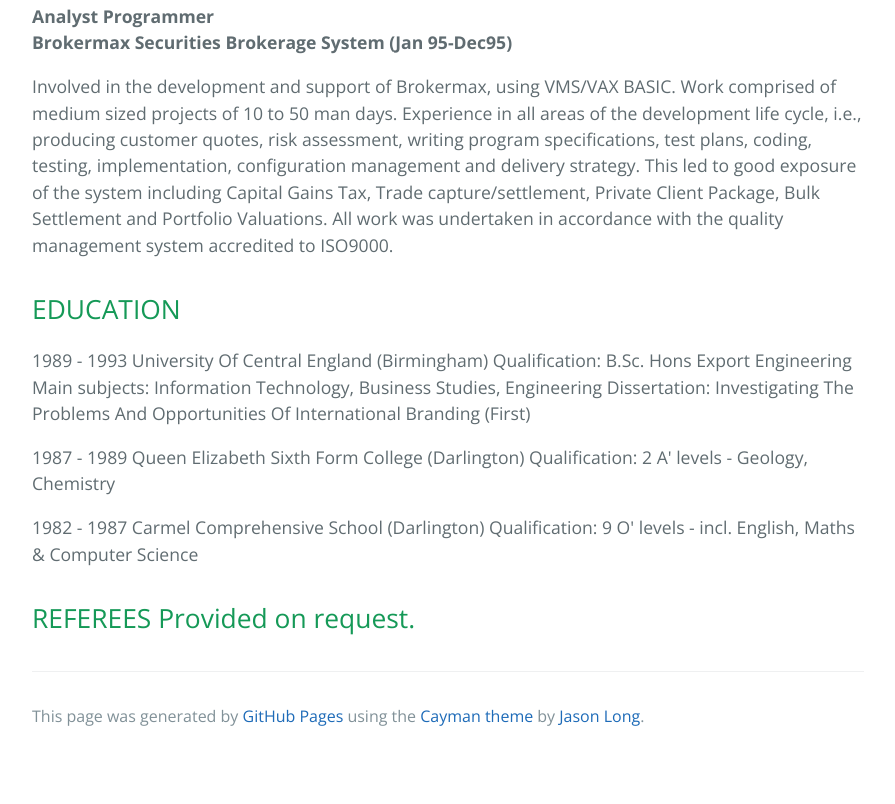
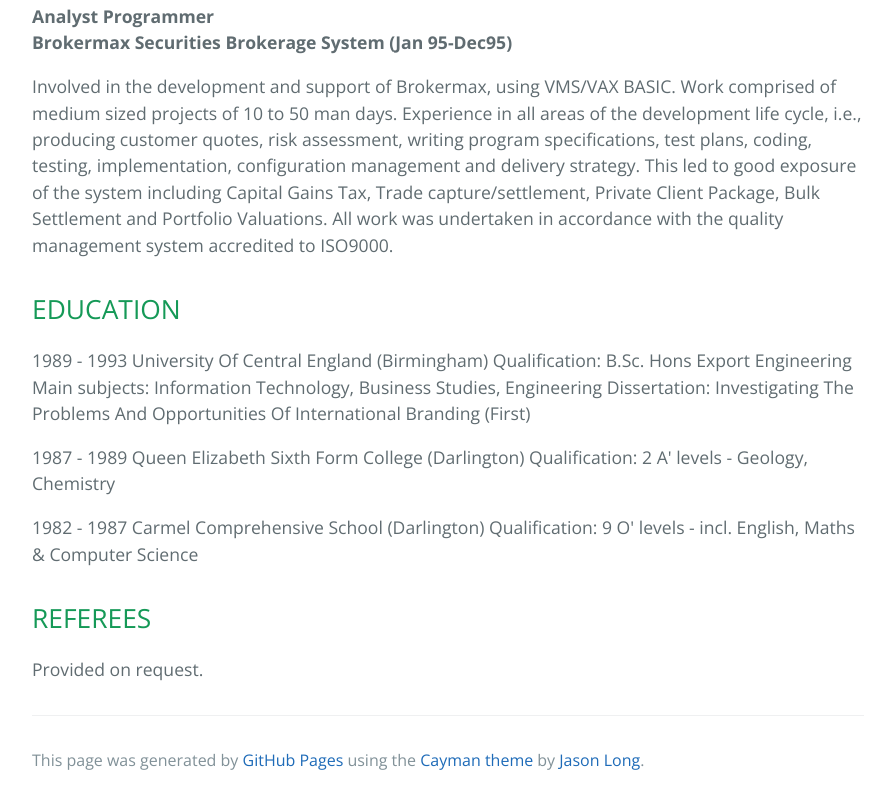
Before and after one commit to jamesmwinter/jamesmwinter.github.io, a plain HTML site: page index.html in a window 1280 px wide. Shown: the part 4332-5136 px from the top of the page, without its empty margins (192-1087 px from the left). Before the commit the page ends 5092 px from the top, so only its background shows below. Drawn offline with nearby package versions, Linux system fonts and the light colour scheme.

```diff
--- a/index.html
+++ b/index.html
@@ -104,7 +104,9 @@ Qualification:  2 A' levels - Geology, Chemistry</p>
 Qualification:  9 O' levels - incl. English, Maths &amp; Computer Science</p>
 
 <h2>
-<a id="referees-----provided-on-request" class="anchor" href="#referees-----provided-on-request" aria-hidden="true"><span aria-hidden="true" class="octicon octicon-link"></span></a>REFEREES     Provided on request.</h2>
+<a id="referees" class="anchor" href="#referees" aria-hidden="true"><span aria-hidden="true" class="octicon octicon-link"></span></a>REFEREES</h2>
+
+<p>Provided on request.</p>
 
       <footer class="site-footer">
 
```
Also changed, not shown: params.json (+1 -1 lines).
